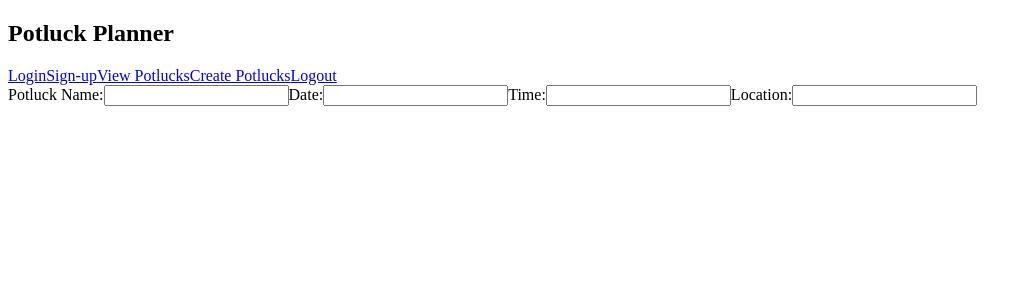
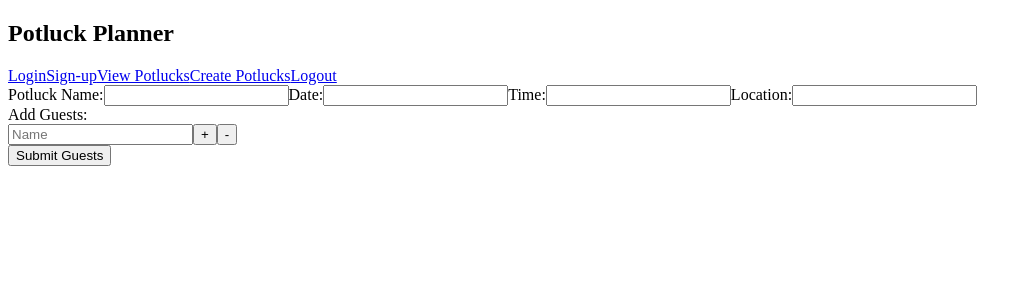
Before and after one commit to ft-potluck-planner-3/front-end, a React (Create React App) app in the folder potluck-planner/: page /create in a window 1280 px wide. Shown: the top 300 px of the page, without its empty margins (0-1032 px from the left). Built offline with nearby package versions, Linux system fonts and the light colour scheme.

Commit message:
Working on an add guest input in the potluck form, which now renders to the page.

```diff
--- a/potluck-planner/src/components/PotluckForm.js
+++ b/potluck-planner/src/components/PotluckForm.js
@@ -1,6 +1,6 @@
 // Library Imports
 import React, { useState } from "react";
-import axios from "axios";
+// import axios from "axios";
 
 const PotluckForm = () => {
   // Initializing Form Data
@@ -13,15 +13,18 @@ const PotluckForm = () => {
     foods: [],
   };
 
-  // State
+  const initialGuests = [{ username: "" }];
+
+  // State Managment
   const [formValues, setFormValues] = useState(initialFormValues);
-  const [guest, setGuest] = useState("");
+  const [guestList, setGuestList] = useState(initialGuests);
+  // const [foodItems, setFoodItems] = useState([]);
 
-  // Handlers
-  const handleChanges = (e) => {
+  // Event Handlers
+  const handleChanges = (event) => {
     setFormValues({
       ...formValues,
-      [e.target.name]: e.target.value,
+      [event.target.name]: event.target.value,
     });
   };
 
@@ -29,6 +32,7 @@ const PotluckForm = () => {
 
   // const handleSubmitGuest = (event) => {
   //   event.preventDefault();
+
   //   setGuest(formValues.guests);
   //   setFormValues(
   //     ...formValues,
@@ -74,16 +78,26 @@ const PotluckForm = () => {
           onChange={handleChanges}
         />
       </label>
-      {/* <label>
-        Add Guests:
-        <input
-          type="text"
-          name="guest"
-          value={formValues.guest}
-          onChange={handleChanges}
-        />
-      </label>
-      <button onClick={handleSubmitGuest}>Submit Guest</button> */}
+      {/* ----- Guest Inputs ----- */}
+      <div>
+        <label>Add Guests:</label>
+        {guestList.map((guest, index) => {
+          return (
+            <div key={index}>
+              <input
+                type="text"
+                name="username"
+                placeholder="Name"
+                value={guest.username}
+                onChange={handleChanges}
+              />
+              <button>+</button>
+              <button>-</button>
+            </div>
+          );
+        })}
+        <button>Submit Guests</button>
+      </div>
     </form>
   );
 };
```
